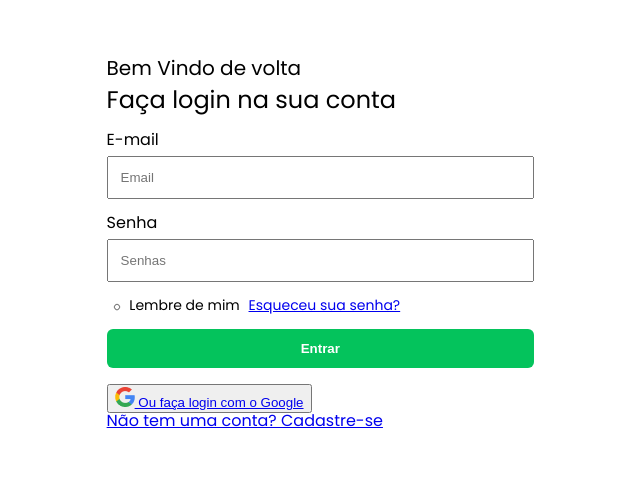
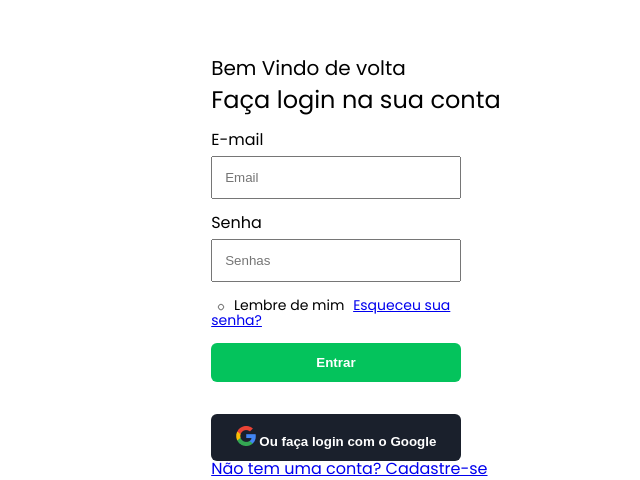
Before and after one commit to Lucas-Ballonje/Codelandia, a plain HTML site: page Desafio 4/index.html in a window 1280 px wide. Shown: the part 582-1062 px from the top of the page, without its empty margins (226-866 px from the left). Before the commit the page ends 1014 px from the top, so only its background shows below. Drawn offline with Linux system fonts and the light colour scheme.

Commit message:
fix: montagem botao google

```diff
--- a/Desafio 4/index.html
+++ b/Desafio 4/index.html
@@ -41,17 +41,20 @@
 
                 <button type="submit" class="entrar">Entrar</button>
 
+
+
+                <button class="googleButton">
+                    <a href="#">
+                        <img src="./assets/google.png">
+                        Ou faça login com o Google
+                    </a>
+                </button>
+
             </label>
 
 
 
 
-            <button>
-                <a href="#">
-                    <img src="./assets/google.png">
-                    Ou faça login com o Google
-                </a>
-            </button>
 
 
             <div class="rodape">
--- a/Desafio 4/styles/style.css
+++ b/Desafio 4/styles/style.css
@@ -69,3 +69,17 @@
     font-size: 14px;
     margin-left: 5px;
 }
+
+.googleButton{
+    background: #1A202C;
+    padding: 12px;
+    border: none;
+    border-radius: 6px;
+    font-weight: 800;
+    margin-top: 16px;
+}
+
+.googleButton a{
+    text-decoration: none;
+    color: #fff;
+}
```
